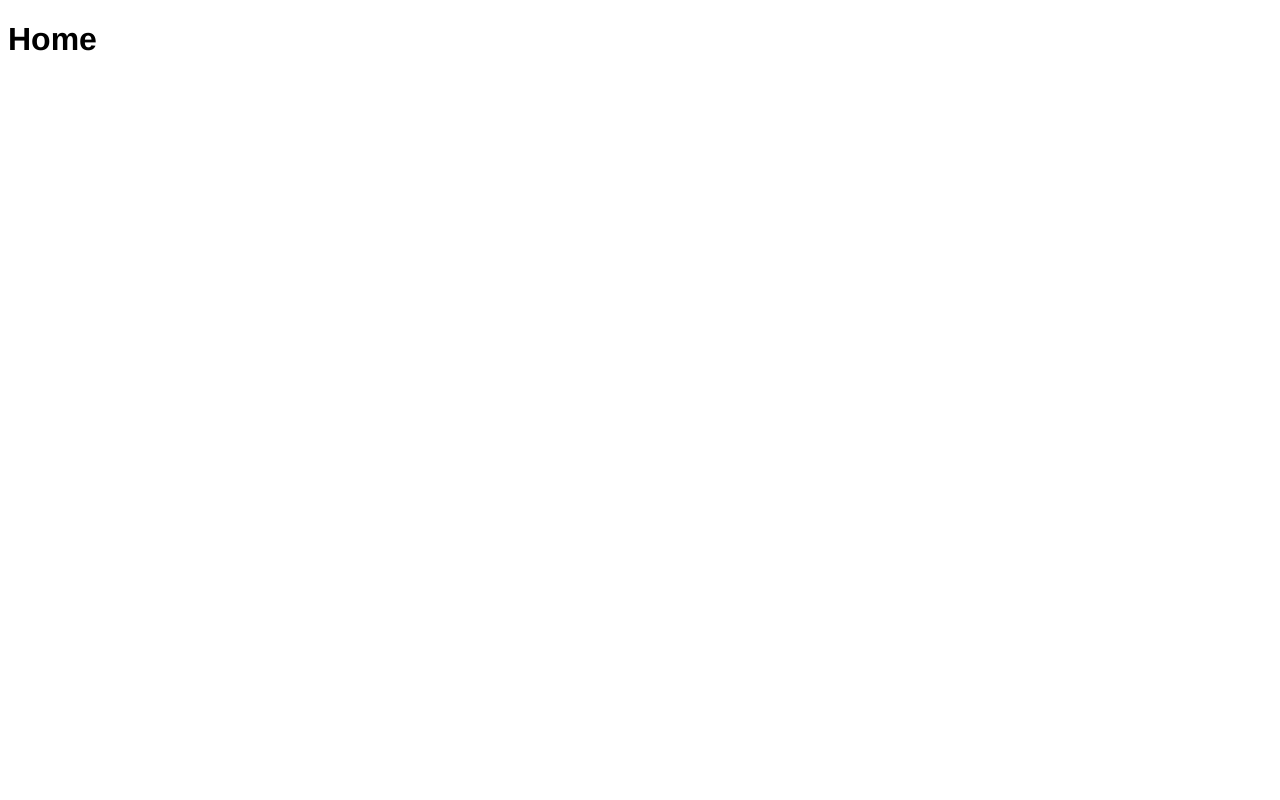
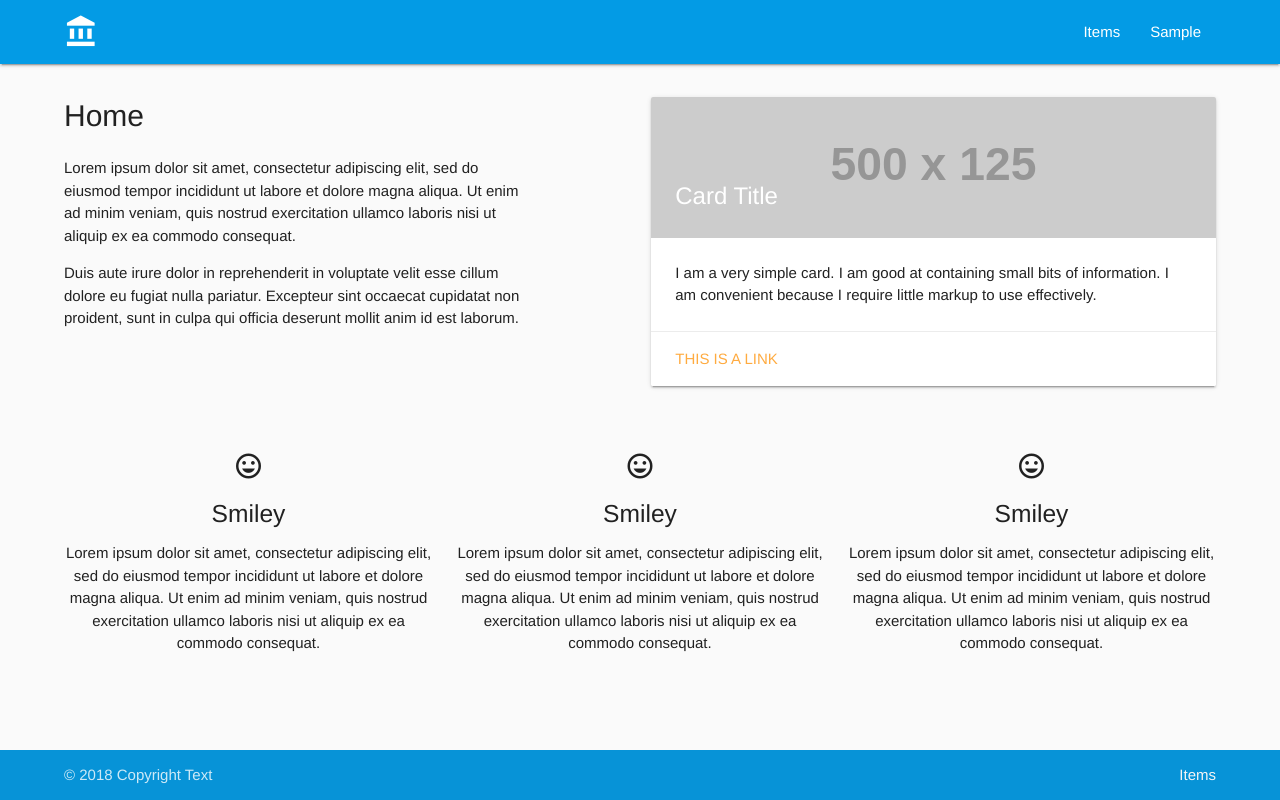
Before and after one commit to sandeepmi/fullstack-vue-app, a Vue app in the folder client/: page / in a window 1280 px wide. Built offline with nearby package versions, Linux system fonts and the light colour scheme.

Commit message:
added materialize css framework

```diff
--- a/client/index.html
+++ b/client/index.html
@@ -4,8 +4,9 @@
     <meta charset="utf-8">
     <meta name="viewport" content="width=device-width,initial-scale=1.0">
     <title>client</title>
+    <link href="https://fonts.googleapis.com/icon?family=Material+Icons" rel="stylesheet">
   </head>
-  <body>
+  <body class="grey lighten-5">
     <div id="app"></div>
     <!-- built files will be auto injected -->
   </body>
--- a/client/package.json
+++ b/client/package.json
@@ -14,6 +14,7 @@
     "build": "node build/build.js"
   },
   "dependencies": {
+    "materialize-css": "^0.100.2",
     "vue": "^2.5.2",
     "vue-router": "^3.0.1"
   },
@@ -60,6 +61,8 @@
     "karma-sourcemap-loader": "^0.3.7",
     "karma-spec-reporter": "0.0.31",
     "karma-webpack": "^2.0.2",
+    "less": "^2.7.3",
+    "less-loader": "^4.0.5",
     "mocha": "^3.2.0",
     "nightwatch": "^0.9.12",
     "node-notifier": "^5.1.2",
--- a/client/src/App.vue
+++ b/client/src/App.vue
@@ -1,19 +1,22 @@
 <template>
   <div id="app">
-    <router-view/>
+    <Nav />
+    <main>
+      <router-view/>
+    </main>
+    <Footer />
   </div>
 </template>
 
 <script>
+import Nav from './components/Nav'
+import Footer from './components/Footer'
+
 export default {
-  name: 'App'
+  name: 'App',
+  components: {
+    Nav,
+    Footer
+  }
 }
 </script>
-
-<style>
-#app {
-  font-family: 'Avenir', Helvetica, Arial, sans-serif;
-  -webkit-font-smoothing: antialiased;
-  -moz-osx-font-smoothing: grayscale;
-}
-</style>
--- /dev/null
+++ b/client/src/components/Footer.vue
@@ -0,0 +1,21 @@
+<template>
+  <footer class="page-footer light-blue darken-1">
+    <div class="footer-copyright">
+      <div class="container">
+        © {{copyRightYear}} Copyright Text
+        <router-link :to="{ name: 'Items' }" class="grey-text text-lighten-4 right">Items</router-link>
+      </div>
+    </div>
+  </footer>
+</template>
+
+<script>
+export default {
+  name: 'Footer',
+  data () {
+    return {
+      copyRightYear: (new Date()).getFullYear()
+    }
+  }
+}
+</script>
--- a/client/src/components/Home.vue
+++ b/client/src/components/Home.vue
@@ -1,6 +1,58 @@
 <template>
-  <div class="home">
-    <h1>Home</h1>
+  <div class="home container">
+
+    <section>
+      <div class="row">
+        <div class="col s12 m5">
+          <h1>Home</h1>
+          <p>Lorem ipsum dolor sit amet, consectetur adipiscing elit, sed do eiusmod tempor incididunt ut labore et dolore magna aliqua. Ut enim ad minim veniam, quis nostrud exercitation ullamco laboris nisi ut aliquip ex ea commodo consequat.</p>
+          <p>Duis aute irure dolor in reprehenderit in voluptate velit esse cillum dolore eu fugiat nulla pariatur. Excepteur sint occaecat cupidatat non proident, sunt in culpa qui officia deserunt mollit anim id est laborum.</p>
+        </div>
+        <div class="col m1"></div>
+        <div class="col s12 m6">
+          <div class="card">
+            <div class="card-image">
+              <img src="http://via.placeholder.com/500x125">
+              <span class="card-title">Card Title</span>
+            </div>
+            <div class="card-content">
+              <p>I am a very simple card. I am good at containing small bits of information.
+              I am convenient because I require little markup to use effectively.</p>
+            </div>
+            <div class="card-action">
+              <a href="#">This is a link</a>
+            </div>
+          </div>
+        </div>
+      </div>
+    </section>
+
+    <section>
+      <div class="row">
+        <div class="col s4">
+          <div class="center">
+            <i class="material-icons medium">insert_emoticon</i>
+            <h5>Smiley</h5>
+            <p class="light center">Lorem ipsum dolor sit amet, consectetur adipiscing elit, sed do eiusmod tempor incididunt ut labore et dolore magna aliqua. Ut enim ad minim veniam, quis nostrud exercitation ullamco laboris nisi ut aliquip ex ea commodo consequat.</p>
+          </div>
+        </div>
+        <div class="col s4">
+          <div class="center">
+            <i class="material-icons medium">insert_emoticon</i>
+            <h5>Smiley</h5>
+            <p class="light center">Lorem ipsum dolor sit amet, consectetur adipiscing elit, sed do eiusmod tempor incididunt ut labore et dolore magna aliqua. Ut enim ad minim veniam, quis nostrud exercitation ullamco laboris nisi ut aliquip ex ea commodo consequat.</p>
+          </div>
+        </div>
+        <div class="col s4">
+          <div class="center">
+            <i class="material-icons medium">insert_emoticon</i>
+            <h5>Smiley</h5>
+            <p class="light center">Lorem ipsum dolor sit amet, consectetur adipiscing elit, sed do eiusmod tempor incididunt ut labore et dolore magna aliqua. Ut enim ad minim veniam, quis nostrud exercitation ullamco laboris nisi ut aliquip ex ea commodo consequat.</p>
+          </div>
+        </div>
+      </div>
+    </section>
+
   </div>
 </template>
 
--- a/client/src/components/Items.vue
+++ b/client/src/components/Items.vue
@@ -1,10 +1,12 @@
 <template>
-  <div>
+  <div class="container">
     <h1>Items</h1>
-    <div v-for="item in items" v-bind:key="item.id" class="item">
-      <div>{{item.title}}</div>
-      <div>{{item.type}}</div>
-    </div>
+    <ul class="collection">
+      <li v-for="item in items" v-bind:key="item.id" class="collection-item item">
+        <span>{{item.title}}</span><br>
+        <span>{{item.type}}</span>
+      </li>
+    </ul>
   </div>
 </template>
 
@@ -32,11 +34,3 @@ export default {
   }
 }
 </script>
-
-<style>
-  .item {
-    background-color: #eeeeee;
-    padding: 10px;
-    margin-bottom: 10px;
-  }
-</style>
--- /dev/null
+++ b/client/src/components/Nav.vue
@@ -0,0 +1,26 @@
+<template>
+  <header>
+    <nav class="light-blue darken-1">
+      <div class="container">
+        <div class="nav-wrapper">
+          <router-link :to="{ name: 'Home' }" class="brand-logo">
+            <i class="material-icons dp48 large">account_balance</i>
+          </router-link>
+          <ul id="nav-mobile" class="right hide-on-med-and-down">
+            <li><router-link :to="{ name: 'Items' }">Items</router-link></li>
+            <li><router-link :to="{ name: 'Home' }">Sample</router-link></li>
+          </ul>
+        </div>
+      </div>
+    </nav>
+  </header>
+</template>
+
+<script>
+export default {
+  name: 'Nav',
+  data () {
+    return {}
+  }
+}
+</script>
--- /dev/null
+++ b/client/src/less/home.less
@@ -0,0 +1,9 @@
+#app {
+  .home {
+    margin-top: -25px;
+
+    h1 {
+      margin-top: 10px;
+    }
+  }
+}
--- /dev/null
+++ b/client/src/less/main.less
@@ -0,0 +1,30 @@
+@import "materialize-overrides.less";
+
+#app {
+  font-family: 'Avenir', Helvetica, Arial, sans-serif;
+  -webkit-font-smoothing: antialiased;
+  -moz-osx-font-smoothing: grayscale;
+
+  display: flex;
+  min-height: 100vh;
+  flex-direction: column;
+
+  main {
+    flex: 1 0 auto;
+  }
+
+  section {
+    margin: 50px 0;
+  }
+
+  .material-icons {
+    &.medium { font-size: 30px; }
+    &.large { font-size: 35px; }
+  }
+
+  .page-footer {
+    padding-top: 0;
+  }
+}
+
+@import "home.less";
--- /dev/null
+++ b/client/src/less/materialize-overrides.less
@@ -0,0 +1,10 @@
+/* materialize css overrides */
+@media only screen and (min-width: 993px) {
+  .container {
+    width: 90%;
+  }
+
+  h1 {
+    font-size: 2rem;
+  }
+}
--- a/client/src/main.js
+++ b/client/src/main.js
@@ -13,3 +13,6 @@ new Vue({
   components: { App },
   template: '<App/>'
 })
+
+require('../node_modules/materialize-css/dist/css/materialize.min.css')
+require('./less/main.less')
--- a/client/src/router/index.js
+++ b/client/src/router/index.js
@@ -6,6 +6,7 @@ import Items from '@/components/Items'
 Vue.use(Router)
 
 export default new Router({
+  mode: 'history',
   routes: [
     {
       path: '/',
```
Also changed, not shown: 1 other file (tests, documents, lock files or other folders).
